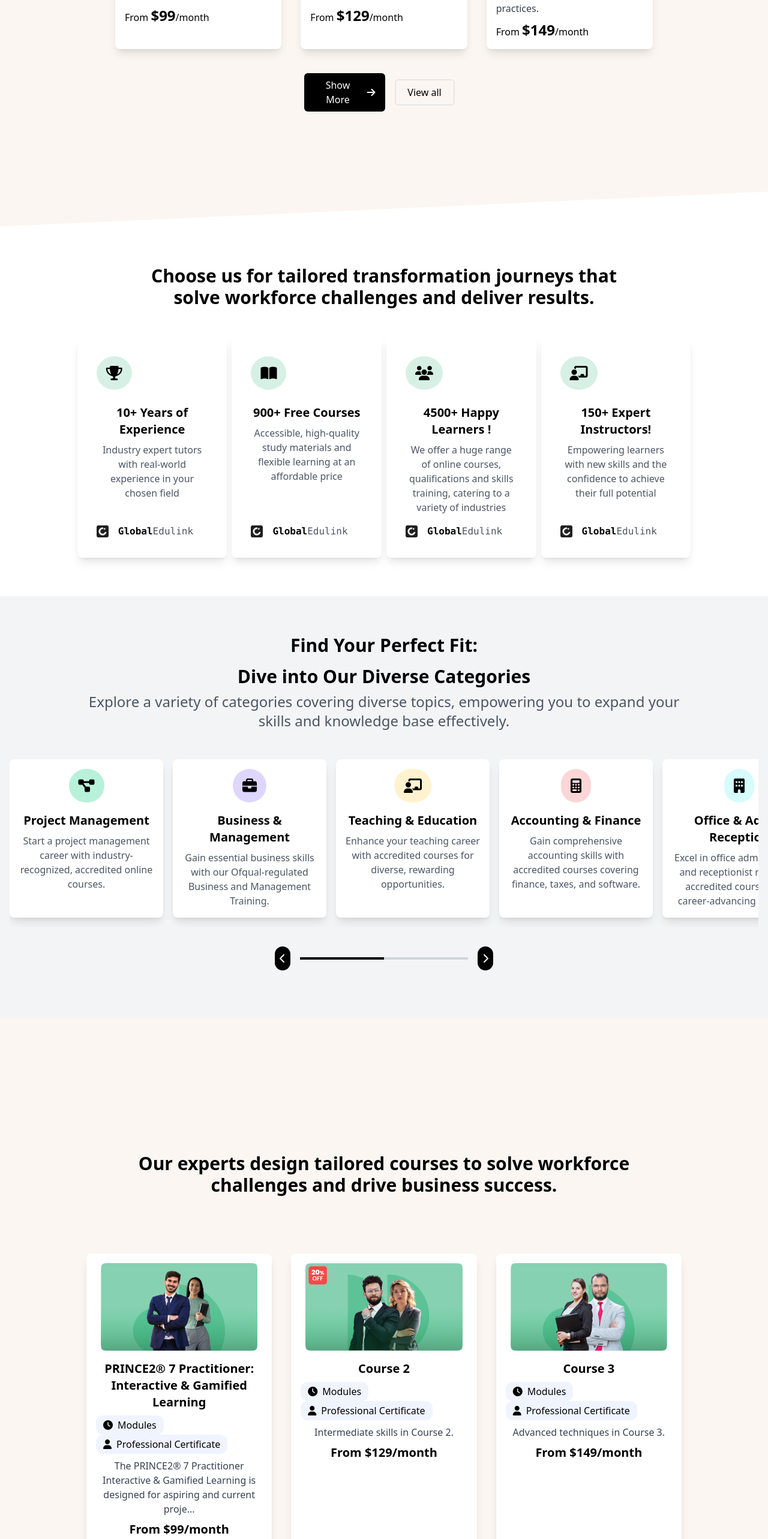
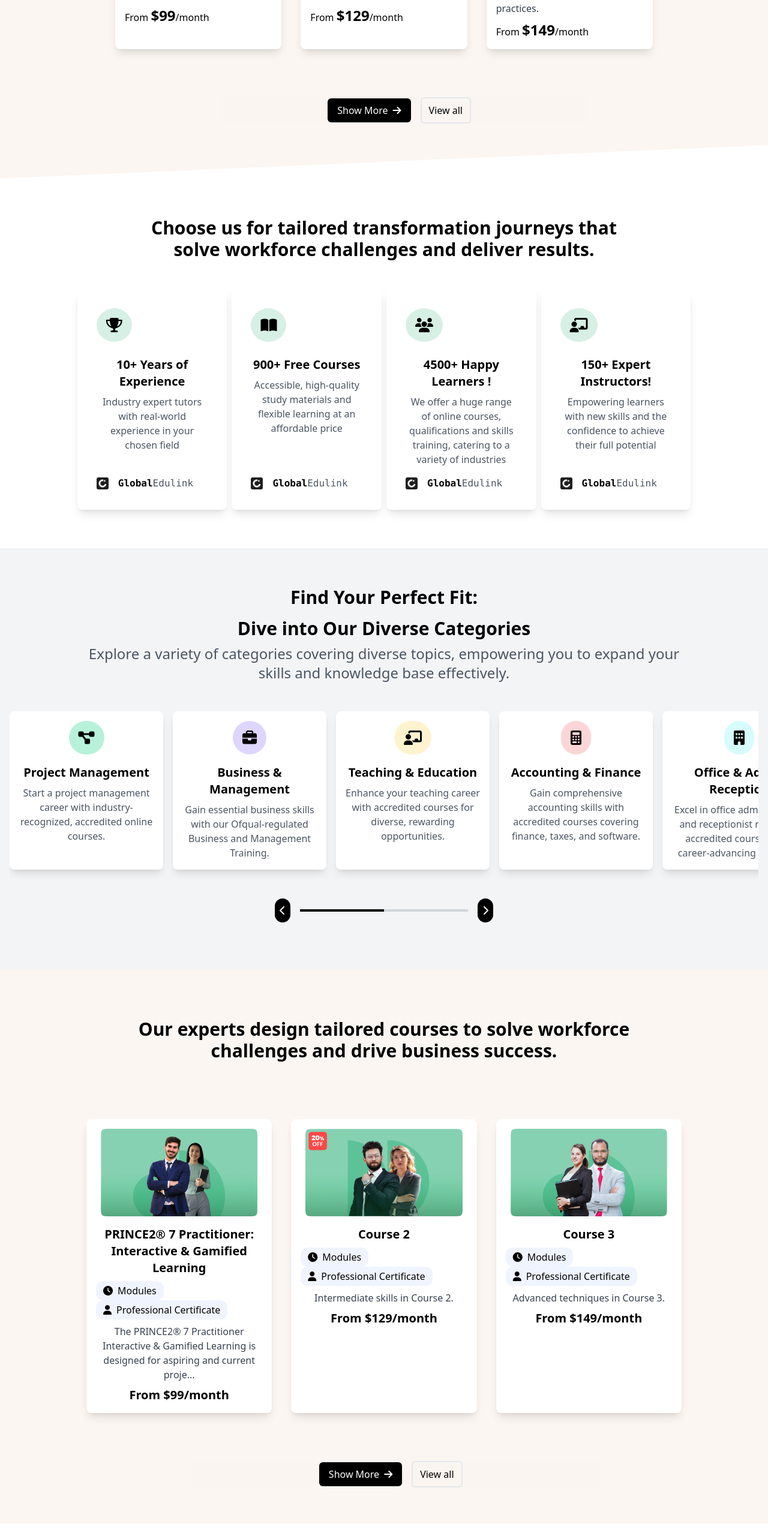
Before and after one commit to Rimaz-Moulana/My-Vue-App, a Vue app: page / in a window 1280 px wide. Shown: the part 2600-5166 px from the top of the page at 60% size. Built offline with nearby package versions, Linux system fonts and the light colour scheme.

Commit message:
commit by rimaz

```diff
--- a/src/components/CategoriesSection.vue
+++ b/src/components/CategoriesSection.vue
@@ -135,7 +135,3 @@ export default {
   }
 };
 </script>
-
-<style scoped>
-/* No additional styles needed for responsiveness with Tailwind */
-</style>
--- a/src/components/CompanySection.vue
+++ b/src/components/CompanySection.vue
@@ -37,7 +37,3 @@ import img3 from '@/assets/image-3.png';
     },
   };
   </script>
-
-  <style scoped>
-  /* Add any additional styling if needed */
-  </style>
--- a/src/components/CoursesSection.vue
+++ b/src/components/CoursesSection.vue
@@ -1,5 +1,5 @@
 <template>
-  <section class="p-10 md:p-48 bg-bgRose sloped-section">
+  <section class="p-10 md:p-48  bg-bgRose sloped-section">
     <h2 class="text-3xl font-bold text-center lg:-mt-16 lg:mb-20 sm:mb-40">
       Master Your Career Growth with Our Top-Rated,<br>Expert-Led Courses
     </h2>
@@ -41,13 +41,17 @@
       </div>
     </div>
 
-    <div class="flex justify-center items-center lg:mx-28 mt-10 ">
-      <button class="bg-black lg:w-[135px] sm:w-[80%] text-white rounded-md px-4 py-2 flex items-center hover:bg-gray-700 transition duration-300">
-        Show More
+    <div class="relative flex flex-col sm:flex-row sm:w-[70%] justify-center lg:justify-center items-center lg:mx-40 mt-20 mb-36 lg:mb-[-100px] z-10 space-y-4 sm:space-y-0 lg:space-x-4">
+      <button @click="toggleShowMore" class="w-full sm:w-auto bg-black text-white rounded-md px-4 py-2 flex items-center justify-center hover:bg-gray-700 transition duration-300 z-20">
+        {{ showMore ? 'Show Less' : 'Show More' }}
         <i class="fas fa-arrow-right ml-2"></i>
       </button>
-      <button class="bg-transparent lg:w-[100px] sm:w-[80%] border-[2px] rounded-md py-2 px-3 mx-4 hover:bg-yellow-200 transition duration-300">View all</button>
+      <button @click="toggleShowMore" class="w-full sm:w-auto bg-transparent border-[2px] rounded-md py-2 px-3 flex items-center justify-center hover:bg-yellow-200 transition duration-300 z-20">
+        View all
+      </button>
+      <div class="absolute inset-0 bg-bgRose opacity-90 z-0"></div>
     </div>
+
   </section>
 </template>
 
--- a/src/components/ExpertsSection.vue
+++ b/src/components/ExpertsSection.vue
@@ -1,10 +1,10 @@
 <template>
-  <section class="bg-bgRose md:p-48 py-10 lg:px-36 sm:px-10 text-center z-0">
-    <h2 class="text-3xl font-bold lg:mb-24 mt-8">
+  <section class="bg-bgRose px-10 lg:p-20 lg:px-36 sm:px-10 text-center py-1 z-0">
+    <h2 class="text-3xl font-bold lg:mb-24 mt-0">
       Our experts design tailored courses to solve workforce<br>challenges and drive business success.
     </h2>
 
-    <div class="grid sm:grid-cols-1 md:grid-cols-2 lg:grid-cols-3 gap-8 ">
+    <div class="grid sm:grid-cols-1 md:grid-cols-2 lg:grid-cols-3 gap-8 mt-4">
       <div v-for="course in visibleCourses" :key="course.id" class="bg-white p-4 rounded-lg shadow-lg flex flex-col">
         <div class="w-full aspect-w-16 aspect-h-9 mb-4 px-2">
           <img :src="course.image" alt="Course Image" class="w-full h-full object-contain">
@@ -26,13 +26,17 @@
         </div>
       </div>
     </div>
-    <div @click="toggleShowMore" class="flex justify-center items-center lg:mx-40 mt-10">
-      <button class="bg-black text-white rounded-md px-4 py-2 flex items-center hover:bg-gray-700 transition duration-300">
+    <div class="relative flex flex-col sm:flex-row sm:w-[70%] justify-center lg:justify-center items-center lg:mx-40 mt-20 mb-36 lg:mb-[-20px] z-10 space-y-4 sm:space-y-0 lg:space-x-4">
+      <button @click="toggleShowMore" class="w-full sm:w-auto bg-black text-white rounded-md px-4 py-2 flex items-center justify-center hover:bg-gray-700 transition duration-300 z-20">
         {{ showMore ? 'Show Less' : 'Show More' }}
         <i class="fas fa-arrow-right ml-2"></i>
       </button>
-      <button @click="toggleShowMore" class="bg-transparent border-[2px] rounded-md py-2 px-3 mx-4 hover:bg-yellow-200 transition duration-300">View all</button>
+      <button @click="toggleShowMore" class="w-full sm:w-auto bg-transparent border-[2px] rounded-md py-2 px-3 flex items-center justify-center hover:bg-yellow-200 transition duration-300 z-20">
+        View all
+      </button>
+      <div class="absolute inset-0 bg-bgRose opacity-90 z-0"></div>
     </div>
+
   </section>
 </template>
 
--- a/src/components/FooterSection.vue
+++ b/src/components/FooterSection.vue
@@ -12,15 +12,15 @@
                 <div class="mt-12 text-left float-left">
                     <h2 class="text-xl text-left float-left">Global Edulink offers accessible, high-quality online education for all, with flexible programs tailored to fit into daily life, empowering learners worldwide to achieve personal and professional goals.</h2>
                 </div>
-                <div class="flex justify-center space-x-4 p-10 mt-8">
+                <div class="flex justify-center space-x-4 p-8 mt-8">
                     <a href="#" class="bg-white rounded-full p-4"><i class="fab fa-facebook-f text-black"></i></a>
                     <a href="#" class="bg-white rounded-full p-4"><i class="fab fa-instagram text-black"></i></a>
                     <a href="#" class="bg-white rounded-full p-4"><i class="fab fa-twitter text-black"></i></a>
                     <a href="#" class="bg-white rounded-full p-4"><i class="fab fa-linkedin-in text-black"></i></a>
                     <a href="#" class="bg-white rounded-full p-4"><i class="fab fa-youtube text-black"></i></a>
                 </div>
-                <div class="mt-6">
-                    <button class="bg-green-500 text-white font-bold py-2 px-4 w-full rounded-[5px]">Verify Your Certificate</button>
+                <div class="mt-6 ">
+                    <button class="bg-green-500 text-white font-bold py-2 px-2 w-full rounded-[5px]">Verify Your Certificate</button>
                 </div>
             </div>
             <div class="bg-bgRose p-4 mt-12">
@@ -87,14 +87,21 @@
                     <img :src="require('@/assets/footer-logo-2.png')" class="h-10 mr-10">
                     <img :src="require('@/assets/footer-logo-3.png')" class="h-10 mr-10">
                 </div>
-                <div class="justify-center flex lg:mr-40 sm:px-5">
+                <div class="flex flex-col lg:flex-row lg:justify-center lg:mr-40 sm:px-5">
+                <div class="flex justify-center lg:justify-between lg:mr-28 mb-4 lg:mb-0">
                     <img :src="require('@/assets/image 59.png')" alt="Logo" class="h-10 mr-4">
                     <img :src="require('@/assets/image 61.png')" alt="Logo" class="h-10 mr-4">
                     <img :src="require('@/assets/image 63.png')" alt="Logo" class="h-10 mr-4">
+                </div>
+                <div class="flex justify-center lg:justify-between">
                     <img :src="require('@/assets/image 74.png')" alt="Logo" class="h-10 mr-4">
                     <img :src="require('@/assets/image 73.png')" alt="Logo" class="h-10 mr-4">
                     <img :src="require('@/assets/image 60.png')" alt="Logo" class="h-10 mr-4">
                 </div>
+            </div>
+
+
+
             </div>
 
         </div>
@@ -113,7 +120,3 @@ export default {
     },
 };
 </script>
-
-<style scoped>
-/* Add any additional styling if needed */
-</style>
--- a/src/components/TestinomialsSection.vue
+++ b/src/components/TestinomialsSection.vue
@@ -9,7 +9,7 @@
       </p>
     </div>
     <div class="relative z-20">
-      <div class="grid  sm:grid-cols-1 lg:grid-cols-4 gap-10 mb-8 px-20">
+      <div class="grid sm:grid-cols-1 lg:grid-cols-4 gap-10 mb-8 px-20">
         <div
           v-for="(category, index) in visibleCategories"
           :key="category.name"
@@ -34,18 +34,18 @@
       <div class="flex justify-center mb-4">
         <button
           @click="prevCategory"
-          class="p-2 bg-white text-black rounded-[75%] hover:bg-gray-700 focus:outline-none"
+          class="p-2 bg-white text-black rounded-full hover:bg-gray-700 focus:outline-none"
         >
-          <i class="fas fa-chevron-left "></i>
+          <i class="fas fa-chevron-left"></i>
         </button>
         <div class="flex items-center mx-4">
           <div v-for="index in 2" :key="index" :class="['h-1', barClass(index)]" style="width: 140px;"></div>
         </div>
         <button
           @click="nextCategory"
-          class="p-2 bg-white text-black rounded-[75%] hover:bg-gray-700 focus:outline-none"
+          class="p-2 bg-white text-black rounded-full hover:bg-gray-700 focus:outline-none"
         >
-          <i class="fas fa-chevron-right "></i>
+          <i class="fas fa-chevron-right"></i>
         </button>
       </div>
     </div>
@@ -128,35 +128,47 @@ export default {
         },
       ],
       visibleStartIndex: 0,
-      visibleEndIndex: 3,
+      itemsPerPage: 4,
     };
   },
   computed: {
     visibleCategories() {
-      return this.categories.slice(this.visibleStartIndex, this.visibleEndIndex + 1);
+      return this.categories.slice(this.visibleStartIndex, this.visibleStartIndex + this.itemsPerPage);
     },
   },
   methods: {
     nextCategory() {
-      if (this.visibleEndIndex < this.categories.length - 1) {
-        this.visibleStartIndex++;
-        this.visibleEndIndex++;
+      if (this.visibleStartIndex + this.itemsPerPage < this.categories.length) {
+        this.visibleStartIndex += this.itemsPerPage;
       }
     },
     prevCategory() {
       if (this.visibleStartIndex > 0) {
-        this.visibleStartIndex--;
-        this.visibleEndIndex--;
+        this.visibleStartIndex -= this.itemsPerPage;
       }
     },
     getColorClass(index) {
       const colors = ['bg-purple-200', 'bg-yellow-200', 'bg-purple-300'];
-      return colors[index % 3];
+      return colors[index % colors.length];
     },
     barClass(index) {
-      const currentBarIndex = Math.floor(this.visibleStartIndex / Math.ceil(this.categories.length / 2));
+      const currentBarIndex = Math.floor(this.visibleStartIndex / this.itemsPerPage);
       return currentBarIndex === index - 1 ? 'bg-black' : 'bg-gray-300';
     },
+    handleResize() {
+      if (window.innerWidth <= 639) {
+        this.itemsPerPage = 1;
+      } else {
+        this.itemsPerPage = 4;
+      }
+    },
+  },
+  mounted() {
+    this.handleResize();
+    window.addEventListener('resize', this.handleResize);
+  },
+  beforeUnmount() {
+    window.removeEventListener('resize', this.handleResize);
   },
 };
 </script>
@@ -168,7 +180,6 @@ export default {
 
 .bg-white {
   background-color: #fff;
-
 }
 
 .text-black {
@@ -184,11 +195,11 @@ export default {
 }
 
 .bg-yellow-200 {
-  background-color: #FFF3CF  ;
+  background-color: #FFF3CF;
 }
 
 .bg-yellow-300 {
-  background-color: #FFDA6E  ;
+  background-color: #FFDA6E;
 }
 
 .bg-purple-300 {
@@ -196,7 +207,7 @@ export default {
 }
 
 img {
-  width: 4rem; /* Adjust image size as needed */
+  width: 4rem;
   height: 4rem;
   object-fit: cover;
   border-radius: 50%;
@@ -213,13 +224,13 @@ img {
   background-color: #000;
 }
 
-@media (max-width: 639px) { /* sm: breakpoint */
+@media (max-width: 639px) {
   .sloped-section {
     clip-path: polygon(0 0, 100% 10%, 100% 100%, 0 100%);
   }
 }
 
-@media (min-width: 1024px) { /* lg: breakpoint */
+@media (min-width: 1024px) {
   .sloped-section {
     clip-path: polygon(0 0, 100% 30%, 100% 100%, 0 100%);
   }
```
